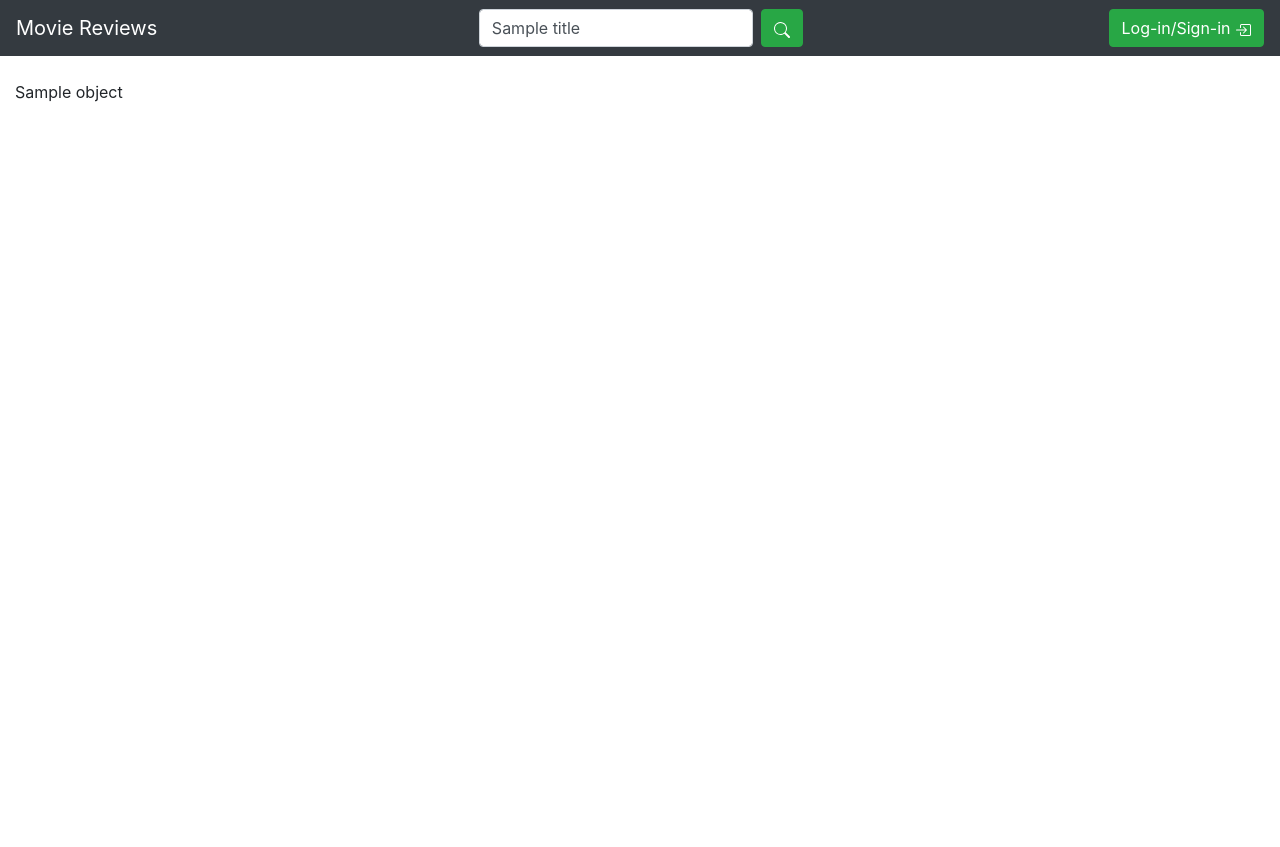
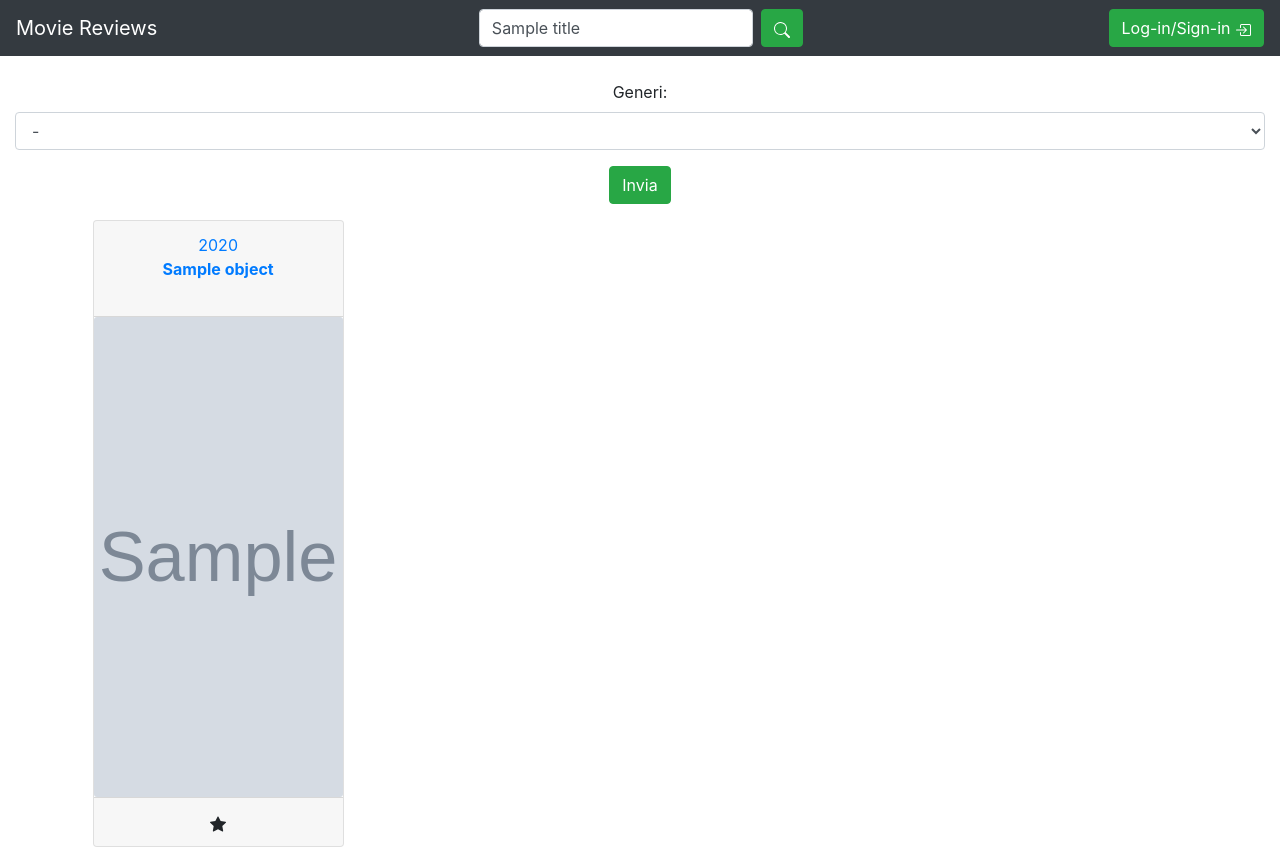
Before and after one commit to 15lollo15/django-moviesreviews, a Django app: template moviesreviews/movies/templates/movies/search.html in a window 1280 px wide. Before the commit the page ends 102 px from the top, so only its background shows below. Run offline with Django 3.2, Linux system fonts and the light colour scheme; the template is opened without the code that fills it: most values are stand-ins (such as "Sample title", 1, 10 or a date in 2020); grey boxes marked "Sample" are stand-in pictures.

Commit message:
🖌 Ugly genre selection

```diff
--- a/moviesreviews/movies/templates/movies/search.html
+++ b/moviesreviews/movies/templates/movies/search.html
@@ -1,7 +1,56 @@
 {% extends 'base.html' %}
+{% load static %}
+
+{% block header %}
+    <link rel="stylesheet" href="{% static 'css/home.css' %}">
+{% endblock header %}
 
 {% block content %}
-    {% for m in  object_list %}
-        {{m.title}}
-    {% endfor %}
+    <center>
+        <form method="GET">
+            <div class="form-group">
+                <input name="title" type="hidden" value="{{title}}"/>
+                <label for="genres">Generi:</label>
+                <select name="genre" id="genres" class="form-control">
+                    <option value="">-</option>
+                    {% for g in  genres%}
+                        {% if g.name == selected_genre %}
+                            <option selected>{{g.name}}</option>
+                        {% else %}
+                            <option>{{g.name}}</option>
+                        {% endif %}
+                    {% endfor %}
+                </select>
+            </div>
+            <button type="submit" class="btn btn-success">Invia</button>
+        </form>
+        <div class="row mr-auto ml-auto" style="width:90%">
+        {% for m in  object_list %}
+            <div class="col-lg-3 col-md-4 col-sm-6 mt-3">
+                <div class="card">
+                    <a href="{% url 'movies:moviedetails' m.pk %}">
+                    <div class="card-header homepage-card-header text-center" style="height: 6em">
+                        <p class="card-text">
+                            {{m.release_year}}<br>
+                            <span style="font-weight:bold">{{m.title}}</span>
+                        </p>
+                    </div>
+                    <img class="card-img homepage-card-img" src="{% static m.cover_path %}"/>
+                    </a>
+                    <div class="card-footer">
+                        {% if m.stars != None %}
+                            {% for s in m.stars %}
+                                <svg xmlns="http://www.w3.org/2000/svg" width="16" height="16" fill="currentColor" class="bi bi-star-fill" viewBox="0 0 16 16">
+                                    <path d="M3.612 15.443c-.386.198-.824-.149-.746-.592l.83-4.73L.173 6.765c-.329-.314-.158-.888.283-.95l4.898-.696L7.538.792c.197-.39.73-.39.927 0l2.184 4.327 4.898.696c.441.062.612.636.282.95l-3.522 3.356.83 4.73c.078.443-.36.79-.746.592L8 13.187l-4.389 2.256z"/>
+                                </svg>
+                            {% endfor %}
+                        {% else %}
+                            <span> NC </span>
+                        {% endif %}
+                    </div>
+                </div>
+            </div>
+        {% endfor %}
+        </div>
+    <center>
 {% endblock content %}
--- a/moviesreviews/movies/views.py
+++ b/moviesreviews/movies/views.py
@@ -37,12 +37,14 @@ class SearchView(ListView):
         if title != None:
             movies = movies.filter(title__icontains = title)
         genre_r = self.request.GET.get('genre', None)
-        if genre_r != None:
+        if genre_r != None and genre_r != "":
             genre = Genre.objects.filter(name=genre_r)
             movies = movies.filter(genre__in= genre)
         return movies
 
     def get_context_data(self, **kwargs):
         context = super().get_context_data(**kwargs)
+        context["genres"] = Genre.objects.all()
+        context["selected_genre"] = self.request.GET.get('genre', '')
         context["title"] = self.request.GET.get('title', "")
         return context
```
